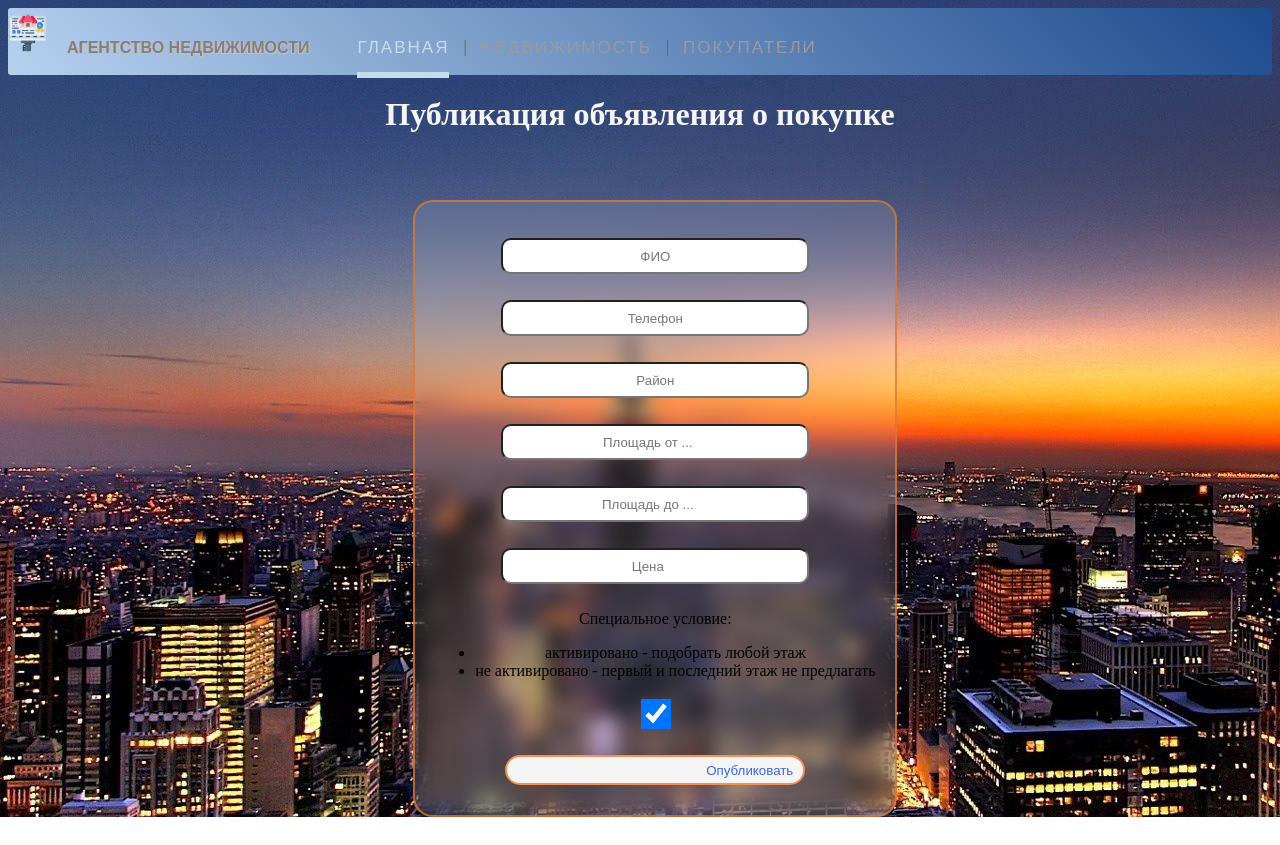
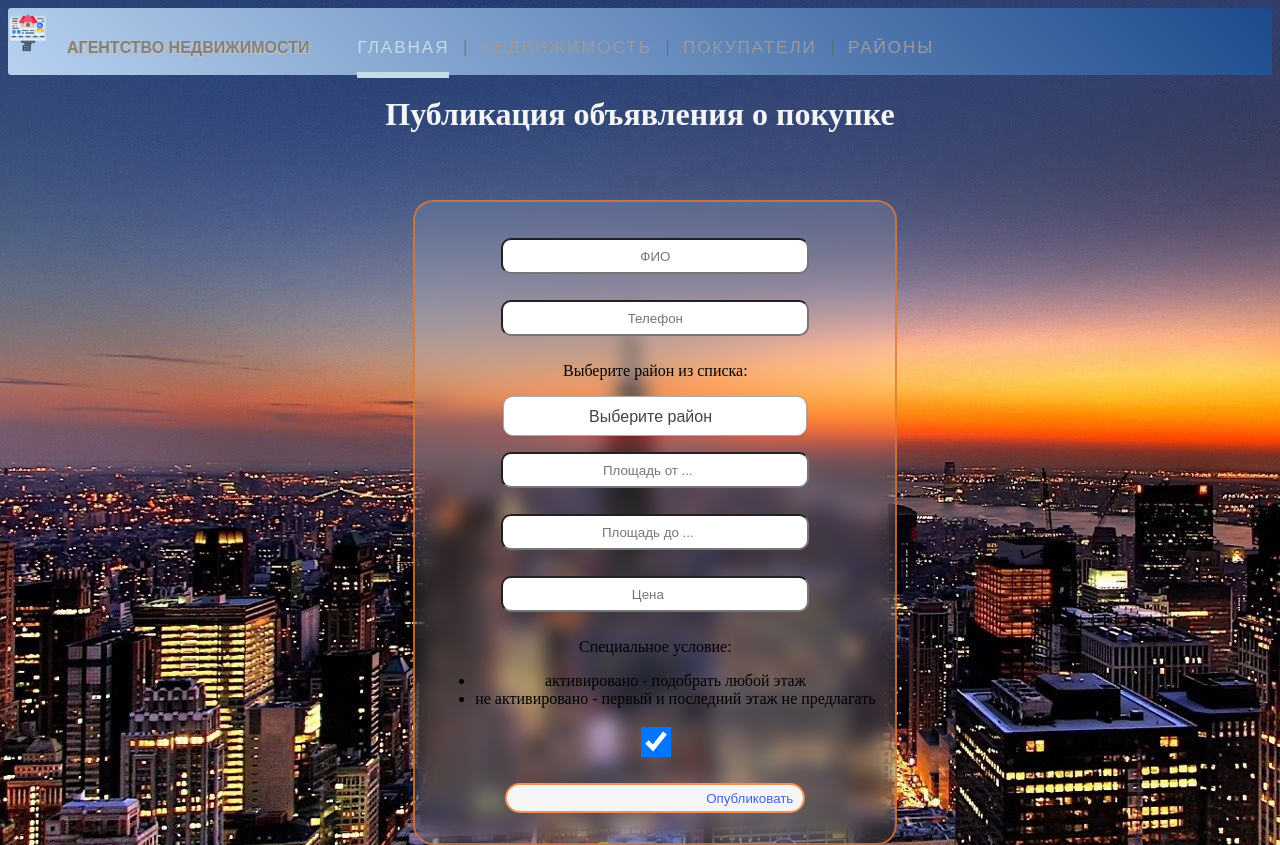
Before and after one commit to DenisSokolov96/webServiceRealEstate, a Django app: page /add_buyer in a window 1280 px wide. Before the commit the page ends 817 px from the top, so only its background shows below. Run offline with Django 4.2, Linux system fonts and the light colour scheme; data comes from the database, SQL or seed files in the repository; both versions use the stored data as it was after the commit.

Commit message:
add create/del/editing directorys

```diff
--- a/webServiceRealEstate/webApp/static/css/style_base.css
+++ b/webServiceRealEstate/webApp/static/css/style_base.css
@@ -118,3 +118,13 @@ input{
 	text-align: center;
     border-radius: 10px;
 }
+.container-directory {
+  border: 2px solid rgba(0, 125, 215, 0.8);
+  border-radius: 10px;
+  padding: 20px;
+  text-align: center;
+  background: linear-gradient(180deg, #cbe4f3 0%, #676767 100%);
+  margin-top: 50px;
+  margin-left: 30%;
+  margin-right: 30%;
+}
--- a/webServiceRealEstate/webApp/static/css/style_buyers.css
+++ b/webServiceRealEstate/webApp/static/css/style_buyers.css
@@ -67,3 +67,25 @@
 .btn-add-buyer:active{
      background-color: #c4d0e1;
 }
+.select-css-buyer {
+    font-size: 16px;
+    font-family: sans-serif;
+    font-weight: 100;
+    color: #444;
+    line-height: 1.3;
+    padding: .6em 1.4em .5em .8em; width: 100%;
+    max-width: 69%;
+    box-sizing: border-box;
+    margin: 0;
+    border: 1px solid #aaa;
+    box-shadow: 0 1px 0 1px rgba(0,0,0,.04);
+    border-radius: 10px;
+    -moz-appearance: none;
+    -webkit-appearance: none;
+    appearance: none;
+    background-color: #fff;
+    background-repeat: no-repeat, repeat;
+    background-position: right .7em top 50%, 0 0;
+    background-size: .65em auto, 100%;
+    text-align: center;
+}
--- a/webServiceRealEstate/webApp/templates/webApp/add_buyer.html
+++ b/webServiceRealEstate/webApp/templates/webApp/add_buyer.html
@@ -23,13 +23,17 @@
                     <input type="text" name="phone" placeholder="Телефон"/>
                 {% endif %}
             </p>
-            <p>
-                {% if form is not null %}
-                    <input type="text" name="district" value="{{ form.district }}" placeholder="Район"/>
-                {% else %}
-                    <input type="text" name="district" placeholder="Район"/>
-                {% endif %}
-            </p>
+            <label>Выберите район из списка:</label>
+            <p><select name="district" class="select-css-buyer">
+                 {% if form is not null %}
+                     <option value="{{ form.district}}">{{ form.district }}</option>
+                 {% else %}
+                     <option>Выберите район</option>
+                 {% endif %}
+                 {% for el in directorys %}
+                     <option value="{{ el.name_district}}">{{ el.name_district}}</option>
+                 {% endfor %}
+            </select></p>
             <p>
                 {% if form is not null %}
                     <input type="number" name="min_area" step="0.01" value="{{ form.min_area }}" placeholder="Площадь от ..."/>
--- a/webServiceRealEstate/webApp/templates/webApp/base.html
+++ b/webServiceRealEstate/webApp/templates/webApp/base.html
@@ -20,6 +20,7 @@
         <li><a href="{% url 'head-page' %}" class="current">Главная</a></li>
         <li><a href="{% url 'sellers-page' %}">Недвижимость</a></li>
         <li><a href="{% url 'buyers-page' %}">Покупатели</a></li>
+        <li><a href="{% url 'directorys-page' %}">Районы</a></li>
 <!--        <div class="last-btn-aut">-->
 <!--            <a href="{% url 'add-apartment-page' %}">Авторизация</a>-->
 <!--            <a href="{% url 'add-apartment-page' %}">Регистрация</a>-->
--- a/webServiceRealEstate/webApp/urls.py
+++ b/webServiceRealEstate/webApp/urls.py
@@ -5,6 +5,7 @@ urlpatterns = [
     path('', views.head, name='head-page'),
     path('sellers', views.get_sellers, name='sellers-page'),
     path('buyers', views.get_buyers, name='buyers-page'),
+    path('directorys', views.get_directorys, name='directorys-page'),
 
     path('add_apartment', views.add_apartment, name='add-apartment-page'),
     path('add_buyer', views.add_buyer, name='add-buyer-page'),
--- a/webServiceRealEstate/webApp/views.py
+++ b/webServiceRealEstate/webApp/views.py
@@ -4,6 +4,7 @@ from wsgiref.util import FileWrapper
 
 from django.http import StreamingHttpResponse
 from django.shortcuts import render, redirect
+from django.utils.encoding import iri_to_uri
 from django.views.generic import DeleteView
 from docx import Document
 from docx.shared import Inches
@@ -71,7 +72,8 @@ def add_apartment(request):
         if error == '':
             return redirect('sellers-page')
 
-    return render(request, 'webApp/add_apartment.html', {"error": error})
+    directorys = Directory.objects.all()
+    return render(request, 'webApp/add_apartment.html', {"error": error, "directorys": directorys})
 
 
 def updateSellers(request, pk):
@@ -83,6 +85,7 @@ def updateSellers(request, pk):
         if error == '':
             return redirect('sellers-page')
 
+    directorys = Directory.objects.all()
     form = {
         'fio': sellers.fio,
         'phone': sellers.phone,
@@ -92,7 +95,7 @@ def updateSellers(request, pk):
         'area': sellers.area,
         'price': sellers.price
     }
-    return render(request, 'webApp/add_apartment.html', {"form": form, "error": error})
+    return render(request, 'webApp/add_apartment.html', {"form": form, "error": error, "directorys": directorys})
 
 
 def saveDataSeller(request, sellers):
@@ -161,7 +164,8 @@ def add_buyer(request):
         if error == '':
             return redirect('buyers-page')
 
-    return render(request, 'webApp/add_buyer.html', {"error": error})
+    directorys = Directory.objects.all()
+    return render(request, 'webApp/add_buyer.html', {"error": error, "directorys": directorys})
 
 
 def saveDataBuyers(request, buyers):
@@ -220,6 +224,7 @@ def updateBuyers(request, pk):
         if error == '':
             return redirect('buyers-page')
 
+    directorys = Directory.objects.all()
     form = {
         'fio': buyers.fio,
         'phone': buyers.phone,
@@ -229,24 +234,24 @@ def updateBuyers(request, pk):
         'price': buyers.price,
         'spicial_condition': buyers.spicial_condition
     }
-    return render(request, 'webApp/add_buyer.html', {"form": form, "error": error})
+    return render(request, 'webApp/add_buyer.html', {"form": form, "error": error, "directorys":directorys})
 
 
 def createDocument(request, pk):
     buyers = Buyers.objects.get(id=pk)
-    strSql = "SELECT * " \
-             "FROM webApp_sellers as tblSell, webApp_buyers as tblBrs " \
-             "WHERE tblSell.id_district = tblBrs.id_district " \
-             "AND (tblSell.price * 1000000 + tblSell.price  * 1000000 * 0.03) <= tblBrs.price * 1000000 " \
-             "AND tblSell.area BETWEEN tblBrs.min_area AND tblBrs.max_area;"
-    sellersList = Sellers.objects.raw(strSql)
+    strSql = "SELECT tblSell.id, tblSell.fio, tblSell.phone, tblSell.number_floors, tblSell.number_sell_floor, tblSell.area, tblSell.price " \
+             "FROM webApp_sellers as tblSell " \
+             "WHERE (tblSell.id_district = %s) " \
+             "AND ((tblSell.price * 1000000 + tblSell.price  * 1000000 * 0.03) <= %s * 1000000) " \
+             "AND (tblSell.area BETWEEN %s AND %s);"
+
+    sellersList = Sellers.objects.raw(strSql, [buyers.id_district, buyers.price, buyers.min_area, buyers.max_area])
 
     listForm = []
     for seller in sellersList:
         if buyers.spicial_condition is False:
             if seller.number_sell_floor == 1 or seller.number_sell_floor == seller.number_floors:
                 continue
-
         form_appartament = {
             'district': Directory.objects.filter(id=buyers.id_district)[0].name_district,
             'fio_sell': seller.fio,
@@ -265,10 +270,8 @@ def createDocument(request, pk):
     response = StreamingHttpResponse(FileWrapper(open('Возможные варианты купли продажи.docx', 'rb'), 8192),
                                      content_type=mimetypes.guess_type('Возможные варианты купли продажи.docx')[0])
     response['Content-Length'] = os.path.getsize('Возможные варианты купли продажи.docx')
-    response['Content-Disposition'] = "attachment; filename=%s" % 'Возможные варианты купли продажи.docx'
+    response['Content-Disposition'] = "attachment; filename={}".format(iri_to_uri('Возможные варианты купли-продажи.docx'))
     return response
-
-    #return redirect('buyers-page')
 
 
 def getDoc(listForm):
@@ -303,3 +306,32 @@ def sortListForm(listForm):
 
 
 '''--------------------         END BUYERS          --------------------'''
+'''--------------------         BEGIN DIRECTORY          --------------------'''
+
+
+def get_directorys(request):
+    error = ""
+    if request.method == "POST":
+        directorys = Directory()
+        if request.POST.get("add-district") is not None:
+            directorys.name_district = request.POST.get("add-district")
+            directorys.save()
+            return redirect('directorys-page')
+        if request.POST.get("del-district") is not None:
+            Directory.objects.filter(id=request.POST.get("del-district")).delete()
+            return redirect('directorys-page')
+        if request.POST.get("old-name") is not None and request.POST.get("new-name") is not None:
+            try:
+                directorys = Directory.objects.filter(name_district=request.POST.get("old-name"))[0]
+                directorys.name_district = request.POST.get("new-name")
+                directorys.save()
+            except:
+                error = "Форма была не верной"
+            if error == "":
+                return redirect('directorys-page')
+
+    directorys = Directory.objects.all()
+    return render(request, 'webApp/directorys.html', {'title': 'Районы', 'directorys': directorys, 'error': error})
+
+
+'''--------------------         END DIRECTORY          --------------------'''
```
Also changed, not shown: webServiceRealEstate/webApp/static/css/style_add_apartment.css (+24 -0 lines), webServiceRealEstate/webApp/templates/webApp/add_apartment.html (+11 -7 lines), webServiceRealEstate/webApp/templates/webApp/directorys.html (added, +36 -0 lines), webServiceRealEstate/db.sqlite3.
